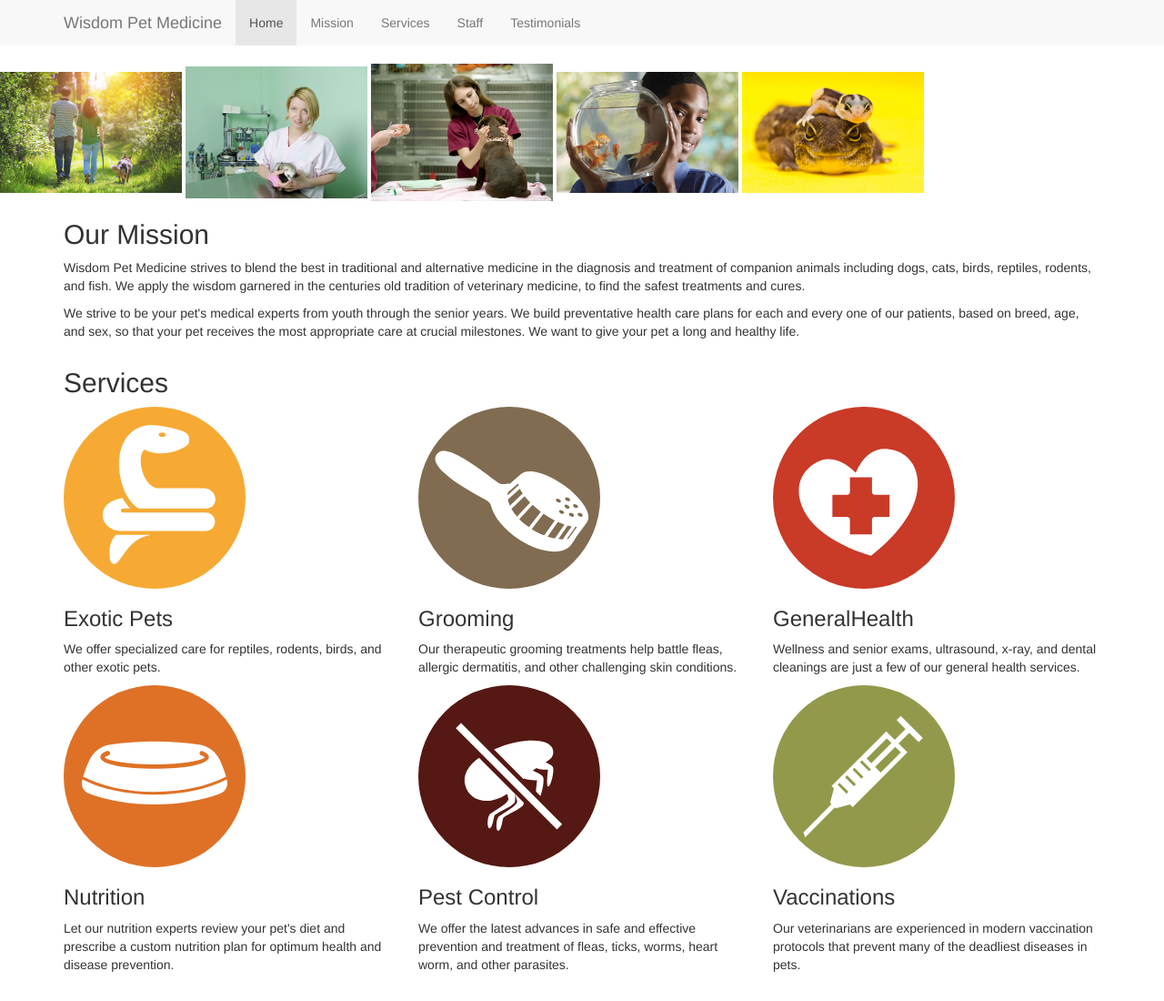
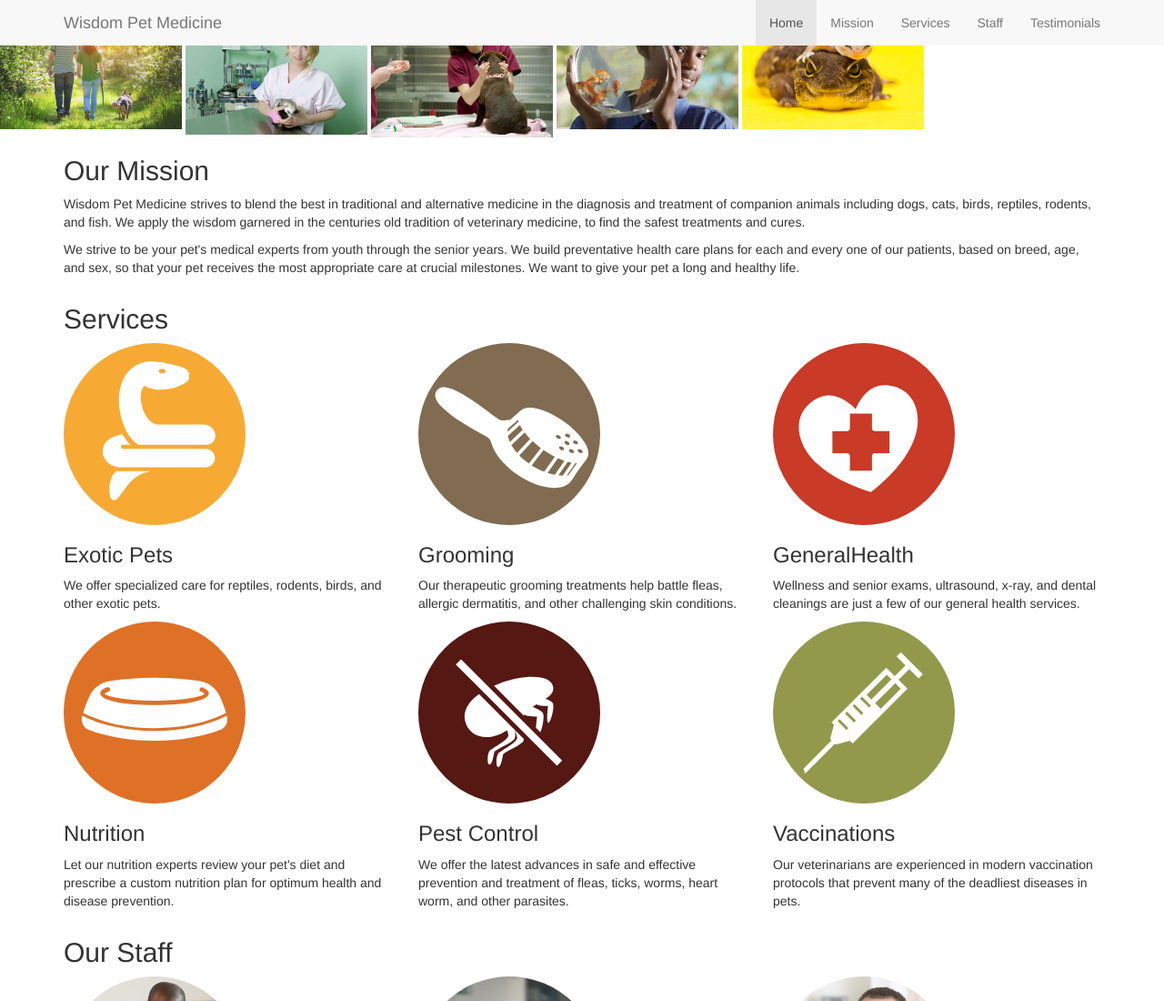
Before and after one commit to dimipak/Responsive_single_page_website, a plain HTML site: page index.html in a window 1280 px wide. Shown: the top 1100 px of the page at 91% size. Drawn offline with nearby package versions, Linux system fonts and the light colour scheme.

Commit message:
Added navbar-right to ul, and navbar-fixed-top to nav tag

```diff
--- a/index.html
+++ b/index.html
@@ -11,12 +11,12 @@
 
 <body>
 <header>
-    <nav class="navbar navbar-default" role="navigation">
+    <nav class="navbar navbar-default navbar-fixed-top" role="navigation">
 		<div class="container">
 			<div class="navbar-header">
 				<a class="navbar-brand" href="#featured">Wisdom <span class="subhead">Pet Medicine</span></a>
 			</div>
-			<ul class="nav navbar-nav">
+			<ul class="nav navbar-nav navbar-right">
 				<li class="active"><a href="#featured">Home</a></li>
 				<li><a href="#mission">Mission</a></li>
 				<li><a href="#services">Services</a></li>
```
